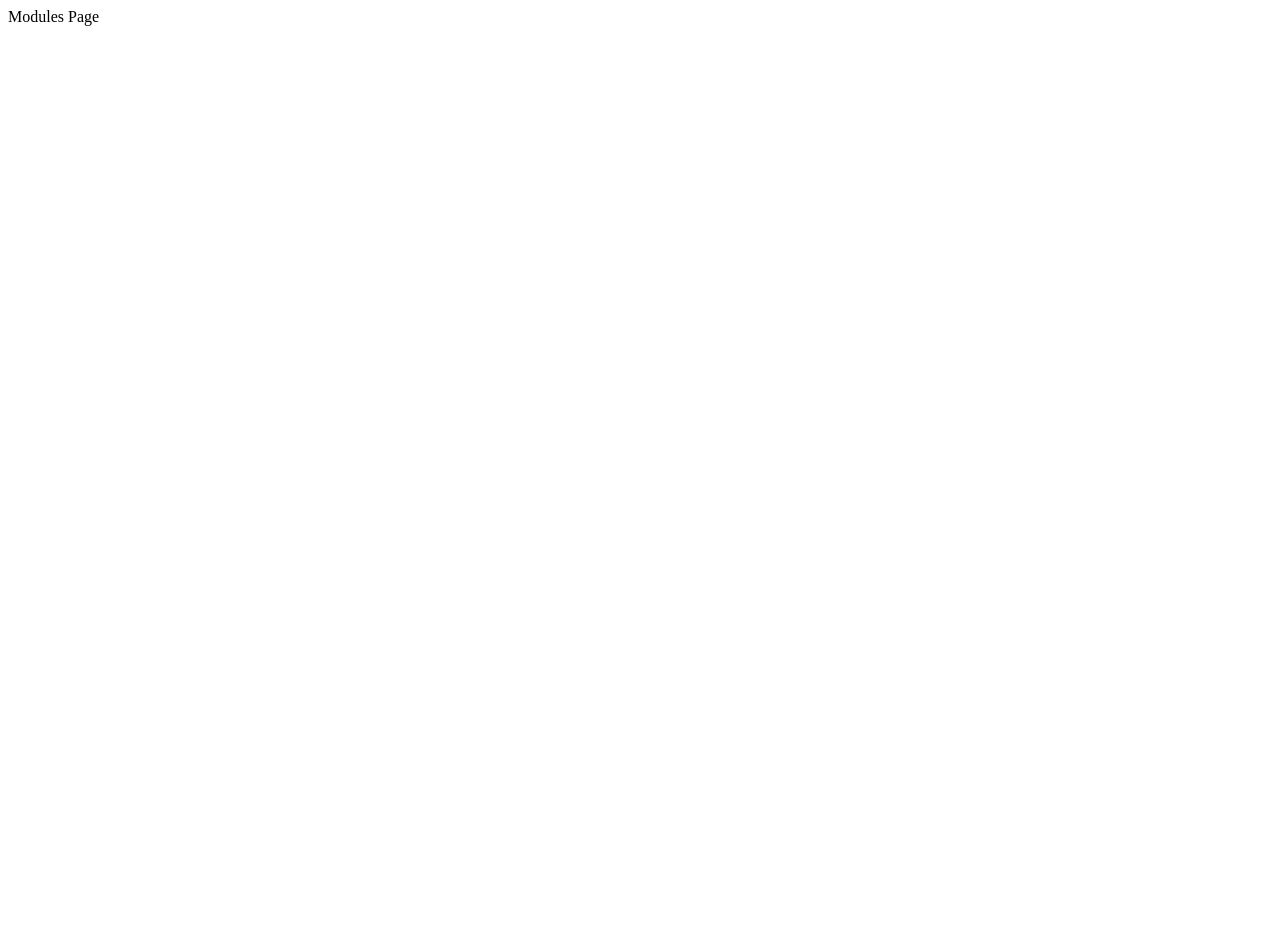
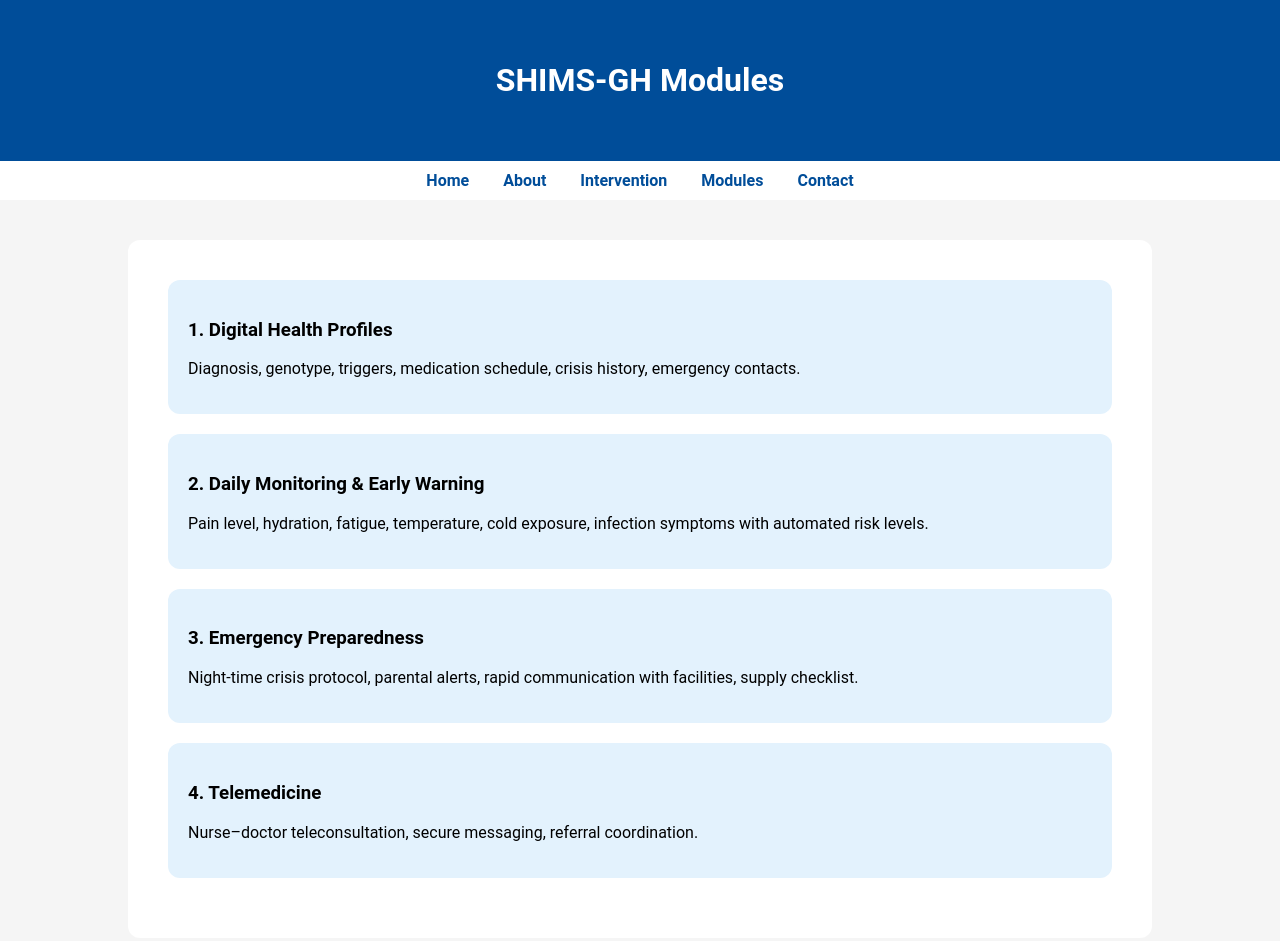
Before and after one commit to nanabekoe40-debug/shims-gh.github.io, a plain HTML site: page modules.html in a window 1280 px wide. Before the commit the page ends 800 px from the top, so only its background shows below. Drawn offline with Linux system fonts and the light colour scheme.

Commit message:
Modules.html

```diff
--- a/modules.html
+++ b/modules.html
@@ -1 +1,54 @@
-<!DOCTYPE html><html><head><meta charset='UTF-8'><title>Modules</title></head><body>Modules Page</body></html>
+<!DOCTYPE html>
+<html lang="en">
+<head>
+<meta charset="UTF-8">
+<title>SHIMS-GH | Modules</title>
+
+<style>
+body { font-family:Roboto; background:#F5F5F5; margin:0; }
+:root { --primary:#004D99; --sky:#E3F2FD; }
+header { background:var(--primary); color:white; padding:40px 20px; text-align:center; }
+nav { background:white; text-align:center; padding:10px; }
+nav a { margin:0 15px; text-decoration:none; color:var(--primary); font-weight:bold; }
+.section { background:white; margin:40px 10%; padding:40px; border-radius:12px; }
+h2 { font-family:Montserrat; color:var(--primary); }
+.module { background:var(--sky); padding:20px; border-radius:12px; margin-bottom:20px; }
+</style>
+</head>
+
+<body>
+
+<header><h1>SHIMS-GH Modules</h1></header>
+
+<nav>
+    <a href="home.html">Home</a>
+    <a href="about.html">About</a>
+    <a href="intervention.html">Intervention</a>
+    <a href="modules.html">Modules</a>
+    <a href="contact.html">Contact</a>
+</nav>
+
+<div class="section">
+    <div class="module">
+        <h3>1. Digital Health Profiles</h3>
+        <p>Diagnosis, genotype, triggers, medication schedule, crisis history, emergency contacts.</p>
+    </div>
+
+    <div class="module">
+        <h3>2. Daily Monitoring & Early Warning</h3>
+        <p>Pain level, hydration, fatigue, temperature, cold exposure, infection symptoms with automated risk levels.</p>
+    </div>
+
+    <div class="module">
+        <h3>3. Emergency Preparedness</h3>
+        <p>Night-time crisis protocol, parental alerts, rapid communication with facilities, supply checklist.</p>
+    </div>
+
+    <div class="module">
+        <h3>4. Telemedicine</h3>
+        <p>Nurse–doctor teleconsultation, secure messaging, referral coordination.</p>
+    </div>
+</div>
+
+</body>
+</html>
```
